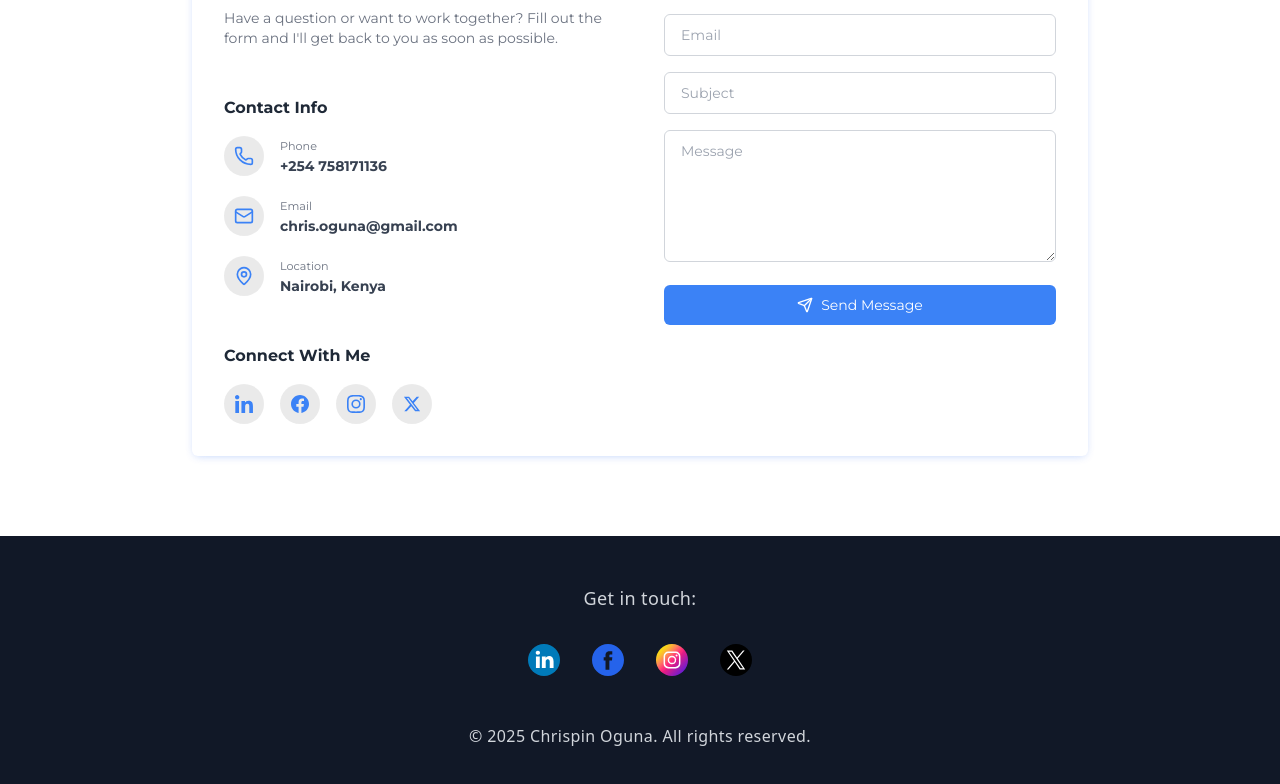
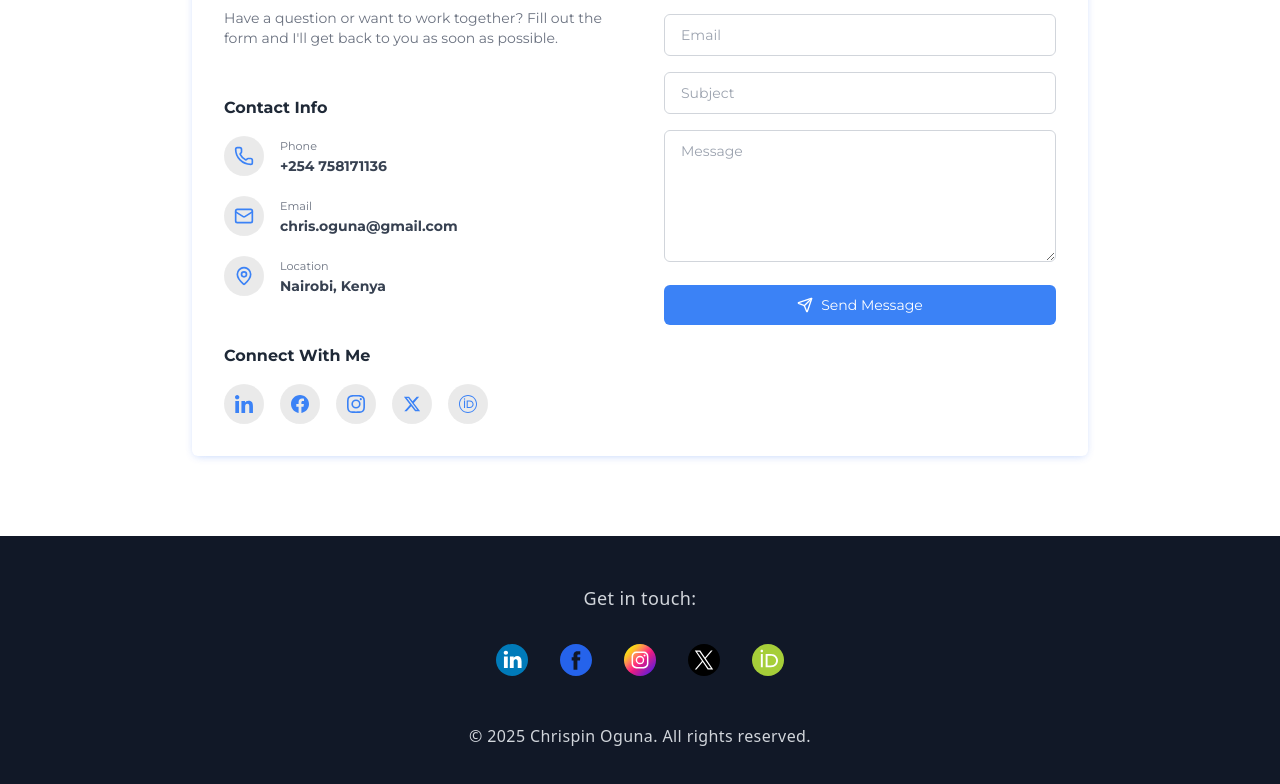
Before and after one commit to humphreyotieno1/Oguna_Portfolio, a Next.js app in the folder frontend/: page / in a window 1280 px wide. Shown: the part 6618-7402 px from the top of the page. Built offline with nearby package versions, Linux system fonts and the light colour scheme.

Commit message:
Logo addition

```diff
--- a/frontend/components/Contact.jsx
+++ b/frontend/components/Contact.jsx
@@ -79,7 +79,7 @@ export default function Contact() {
                             toast.error(error);
                         });
                     } else {
-                        throw new Error(data.message || 'Failed to send</svg> message');
+                        throw new Error(data.message || 'Failed to send message');
                     }
                 } else {
                     setIsSubmitted(true);
@@ -211,7 +211,7 @@ export default function Contact() {
                                     }
                                 }}
                             >
-                                {['linkedin', 'facebook', 'instagram', 'x'].map((social, index) => (
+                                {['linkedin', 'facebook', 'instagram', 'x', 'orcid'].map((social, index) => (
                                     <motion.li
                                         key={index}
                                         className="bg-[#e6e6e6cf] dark:bg-gray-700 h-10 w-10 rounded-full flex items-center justify-center shrink-0"
@@ -226,8 +226,9 @@ export default function Contact() {
                                             social === 'linkedin' ? "https://www.linkedin.com/in/chrispin-oguna-01b364233/" :
                                                 social === 'facebook' ? "https://www.facebook.com/chrispin.oguna.3" :
                                                     social === 'instagram' ? "https://www.instagram.com/ogunachrispin/?hl=en" :
-                                                        social === 'x' ? "https://x.com/chrisoguna" : "#"
-                                        } className="text-blue-500 hover:text-blue-600 transition-colors">
+                                                        social === 'x' ? "https://x.com/chrisoguna" :
+                                                            social === 'orcid' ? "https://orcid.org/0009-0006-6057-1384" : "#"
+                                        } className="text-blue-500 hover:text-blue-600 transition-colors" target={social === 'orcid' ? "orcid.widget" : "_blank"} rel={social === 'orcid' ? "me noopener noreferrer" : "noopener noreferrer"}>
                                             {social === 'linkedin' && (
                                                 <svg xmlns="http://www.w3.org/2000/svg" width="18px" height="18px" fill='currentColor' viewBox="0 0 24 24">
                                                     <path d="M5.372 24H.418V7.97h4.954V24zM2.892 5.79C1.295 5.79 0 4.474 0 2.895 0 1.316 1.295 0 2.892 0c1.596 0 2.892 1.316 2.892 2.895s-1.296 2.895-2.892 2.895zM24 24h-4.954v-8.2c0-1.84-.036-4.202-2.56-4.202-2.56 0-2.95 2.002-2.95 4.07V24H8.582V7.97h4.75v2.176h.07c.655-1.242 2.256-2.553 4.64-2.553 4.962 0 5.876 3.266 5.876 7.517V24z" />
@@ -248,11 +249,43 @@ export default function Contact() {
                                                     <path d="M18.244 2.25h3.308l-7.227 8.26 8.502 11.24H16.17l-5.214-6.817L4.99 21.75H1.68l7.73-8.835L1.254 2.25H8.08l4.713 6.231zm-1.161 17.52h1.833L7.084 4.126H5.117z" />
                                                 </svg>
                                             )}
+                                            {social === 'orcid' && (
+                                                <svg xmlns="http://www.w3.org/2000/svg" width="18px" height="18px" viewBox="0 0 256 256" fill="currentColor">
+                                                    <path d="M128 0C57.4 0 0 57.4 0 128s57.4 128 128 128 128-57.4 128-128S198.6 0 128 0zm0 242.3c-63.1 0-114.3-51.2-114.3-114.3S64.9 13.7 128 13.7 242.3 64.9 242.3 128 191.1 242.3 128 242.3z" />
+                                                    <path d="M86.3 186.2H70.9V79.1h15.4v107.1zm22.9-107.1h41.6c39.6 0 57 28.3 57 53.6 0 27.5-21.5 53.6-56.8 53.6h-41.8V79.1zm15.4 93.3h26.2c34.1 0 42.1-25.9 42.1-39.7 0-21.5-13.7-39.7-43.7-39.7h-24.7v79.4z" />
+                                                    <path d="M88.7 56.8c0 5.5-4.5 10.1-10.1 10.1s-10.1-4.6-10.1-10.1c0-5.6 4.5-10.1 10.1-10.1s10.1 4.6 10.1 10.1z" />
+                                                </svg>
+                                            )}
                                         </a>
                                     </motion.li>
                                 ))}
                             </motion.ul>
                         </div>
+
+                        {/* ORCID link with icon as requested in the format */}
+                        {/* <motion.div
+                            custom={3}
+                            variants={itemVariants}
+                            initial="hidden"
+                            animate="visible"
+                            className="mt-6"
+                        >
+                            <a
+                                id="cy-effective-orcid-url"
+                                className="underline text-blue-500 hover:text-blue-600 transition-colors flex items-center"
+                                href="https://orcid.org/0009-0006-6057-1384"
+                                target="orcid.widget"
+                                rel="me noopener noreferrer"
+                            >
+                                <span>ORCID</span>
+                                <img
+                                    src="https://orcid.org/sites/default/files/images/orcid_16x16.png"
+                                    className="w-4 h-4 ml-2"
+                                    alt="ORCID iD icon"
+                                />
+                                <span className="ml-2">0009-0006-6057-1384</span>
+                            </a>
+                        </motion.div> */}
                     </motion.div>
 
                     <motion.form
--- a/frontend/components/Footer.jsx
+++ b/frontend/components/Footer.jsx
@@ -55,11 +55,45 @@ export default function Footer() {
                                 </svg>
                             </a>
                         </li>
+                        {/* ORCID Icon */}
+                        <li>
+                            <a
+                                href="https://orcid.org/0009-0006-6057-1384"
+                                target="orcid.widget"
+                                rel="me noopener noreferrer"
+                                id="cy-effective-orcid-url-footer"
+                            >
+                                <svg xmlns="http://www.w3.org/2000/svg" className="w-8 h-8" viewBox="0 0 256 256">
+                                    <circle cx="128" cy="128" r="128" fill="#A6CE39" />
+                                    <path fill="#fff" d="M86.3 186.2H70.9V79.1h15.4v107.1zm22.9-107.1h41.6c39.6 0 57 28.3 57 53.6 0 27.5-21.5 53.6-56.8 53.6h-41.8V79.1zm15.4 93.3h26.2c34.1 0 42.1-25.9 42.1-39.7 0-21.5-13.7-39.7-43.7-39.7h-24.7v79.4z" />
+                                    <path fill="#fff" d="M88.7 56.8c0 5.5-4.5 10.1-10.1 10.1s-10.1-4.6-10.1-10.1c0-5.6 4.5-10.1 10.1-10.1s10.1 4.6 10.1 10.1z" />
+                                </svg>
+                            </a>
+                        </li>
                     </ul>
 
+                    {/* ORCID Text Link */}
+                    {/* <div className="mb-8">
+                        <a
+                            id="cy-effective-orcid-url"
+                            className="underline text-gray-300 hover:text-white flex items-center justify-center"
+                            href="https://orcid.org/0009-0006-6057-1384"
+                            target="orcid.widget"
+                            rel="me noopener noreferrer"
+                        >
+                            <span className="mr-2">ORCID:</span>
+                            <img
+                                src="https://orcid.org/sites/default/files/images/orcid_16x16.png"
+                                className="w-4 h-4 mr-2"
+                                alt="ORCID iD icon"
+                            />
+                            <span>0009-0006-6057-1384</span>
+                        </a>
+                    </div> */}
+
                     <p className="text-base text-gray-300">© {new Date().getFullYear()} Chrispin Oguna. All rights reserved.</p>
-        </div >
-        </footer >
+                </div>
+            </footer>
         </>
     )
 }
```
Also changed, not shown: frontend/public/orcid.svg (added). Lines whose indentation alone changed are shown as unchanged.
